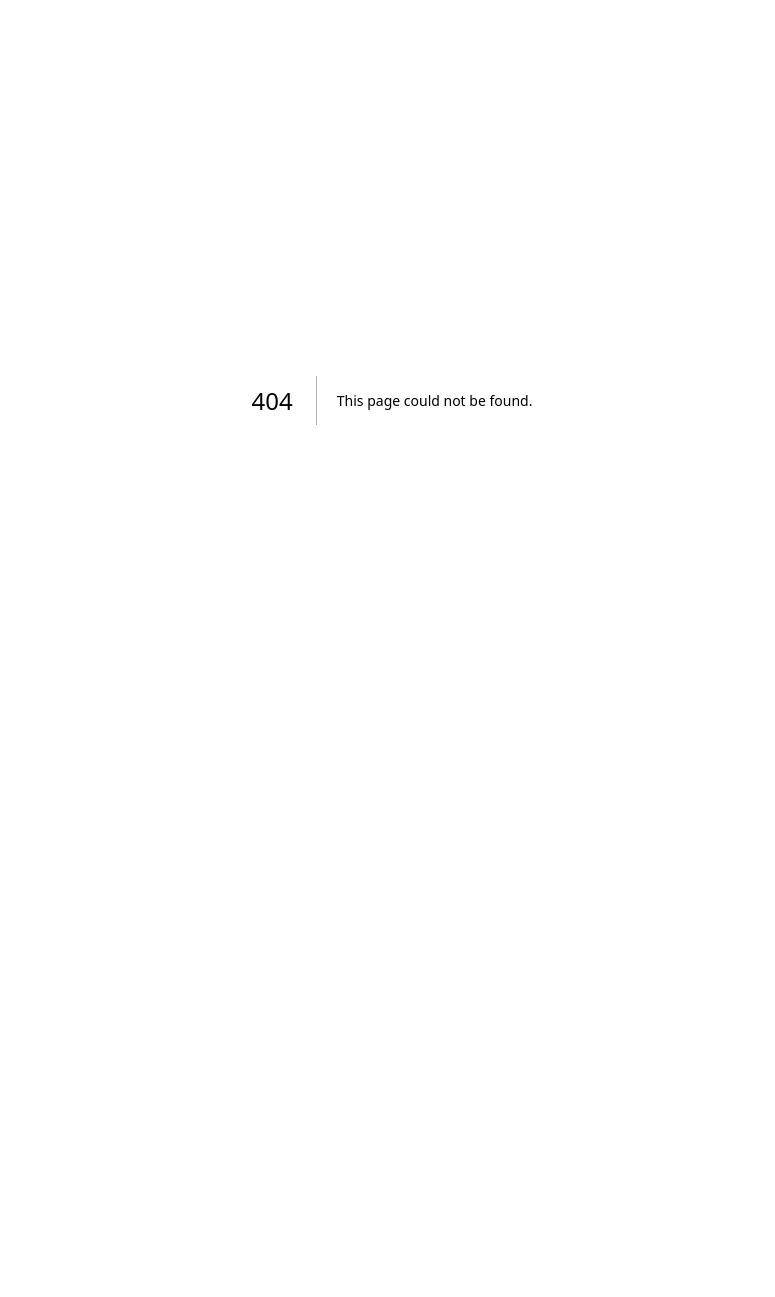
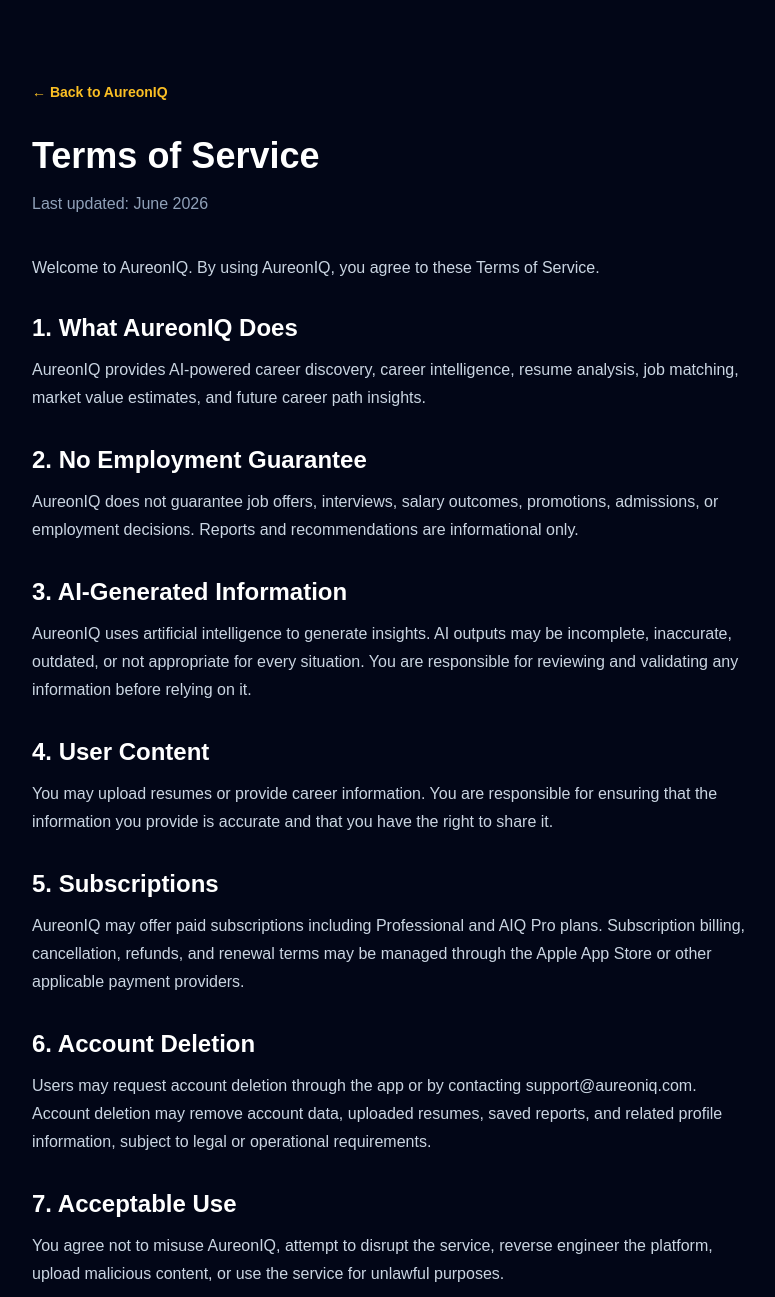
Before and after one commit to tbscheffler/aureoniq-web, a Next.js app: page /terms in a window 1280 px wide. Before the commit this address had no page. Shown: the top 1297 px of the page, without its empty margins (248-1023 px from the left). Before the commit the page ends 800 px from the top, so only its background shows below. Built offline with nearby package versions, Linux system fonts and the light colour scheme.

Commit message:
Add contact page

```diff
--- /dev/null
+++ b/app/contact/page.tsx
@@ -0,0 +1,76 @@
+export default function ContactPage() {
+    return (
+      <main className="min-h-screen bg-[#020617] text-white">
+        <section className="mx-auto max-w-4xl px-6 py-20">
+          <a href="/" className="text-sm font-bold text-[#FBBF24]">
+            ← Back to AureonIQ
+          </a>
+
+          <h1 className="mt-8 text-4xl font-black">
+            Contact AureonIQ
+          </h1>
+
+          <p className="mt-4 max-w-2xl text-lg text-slate-400">
+            We'd love to hear from you. Whether you're a professional exploring
+            career opportunities, a career coach, university partner, or simply
+            have feedback, reach out anytime.
+          </p>
+
+          <div className="mt-12 grid gap-6 md:grid-cols-2">
+            <div className="rounded-3xl bg-[#111827] p-8">
+              <p className="mb-3 text-sm font-black tracking-[0.25em] text-[#FBBF24]">
+                SUPPORT
+              </p>
+
+              <h2 className="text-2xl font-black">
+                Customer Support
+              </h2>
+
+              <p className="mt-4 text-slate-300">
+                Questions about your account, subscriptions, reports, resume
+                uploads, or technical issues.
+              </p>
+
+              <p className="mt-6 text-lg font-bold text-[#FBBF24]">
+                support@aureoniq.com
+              </p>
+            </div>
+
+            <div className="rounded-3xl bg-[#111827] p-8">
+              <p className="mb-3 text-sm font-black tracking-[0.25em] text-[#FBBF24]">
+                PARTNERSHIPS
+              </p>
+
+              <h2 className="text-2xl font-black">
+                Business & Partnerships
+              </h2>
+
+              <p className="mt-4 text-slate-300">
+                Interested in AureonIQ for career coaching, universities,
+                workforce development, or future enterprise solutions?
+              </p>
+
+              <p className="mt-6 text-lg font-bold text-[#FBBF24]">
+                support@aureoniq.com
+              </p>
+            </div>
+          </div>
+
+          <div className="mt-8 rounded-3xl bg-[#111827] p-8">
+            <p className="mb-3 text-sm font-black tracking-[0.25em] text-[#FBBF24]">
+              RESPONSE TIMES
+            </p>
+
+            <h2 className="text-2xl font-black">
+              We'll get back to you.
+            </h2>
+
+            <p className="mt-4 leading-8 text-slate-300">
+              We aim to respond to support and partnership inquiries within
+              1–2 business days.
+            </p>
+          </div>
+        </section>
+      </main>
+    );
+  }
--- /dev/null
+++ b/app/terms/page.tsx
@@ -0,0 +1,103 @@
+export default function TermsPage() {
+    return (
+      <main className="min-h-screen bg-[#020617] text-white">
+        <section className="mx-auto max-w-3xl px-6 py-20">
+          <a href="/" className="text-sm font-bold text-[#FBBF24]">
+            ← Back to AureonIQ
+          </a>
+
+          <h1 className="mt-8 text-4xl font-black">Terms of Service</h1>
+
+          <p className="mt-4 text-slate-400">Last updated: June 2026</p>
+
+          <div className="mt-10 space-y-8 text-slate-300">
+            <p>
+              Welcome to AureonIQ. By using AureonIQ, you agree to these Terms of
+              Service.
+            </p>
+
+            <section>
+              <h2 className="text-2xl font-bold text-white">1. What AureonIQ Does</h2>
+              <p className="mt-3 leading-7">
+                AureonIQ provides AI-powered career discovery, career intelligence,
+                resume analysis, job matching, market value estimates, and future
+                career path insights.
+              </p>
+            </section>
+
+            <section>
+              <h2 className="text-2xl font-bold text-white">2. No Employment Guarantee</h2>
+              <p className="mt-3 leading-7">
+                AureonIQ does not guarantee job offers, interviews, salary outcomes,
+                promotions, admissions, or employment decisions. Reports and
+                recommendations are informational only.
+              </p>
+            </section>
+
+            <section>
+              <h2 className="text-2xl font-bold text-white">3. AI-Generated Information</h2>
+              <p className="mt-3 leading-7">
+                AureonIQ uses artificial intelligence to generate insights. AI outputs
+                may be incomplete, inaccurate, outdated, or not appropriate for every
+                situation. You are responsible for reviewing and validating any
+                information before relying on it.
+              </p>
+            </section>
+
+            <section>
+              <h2 className="text-2xl font-bold text-white">4. User Content</h2>
+              <p className="mt-3 leading-7">
+                You may upload resumes or provide career information. You are
+                responsible for ensuring that the information you provide is accurate
+                and that you have the right to share it.
+              </p>
+            </section>
+
+            <section>
+              <h2 className="text-2xl font-bold text-white">5. Subscriptions</h2>
+              <p className="mt-3 leading-7">
+                AureonIQ may offer paid subscriptions including Professional and AIQ
+                Pro plans. Subscription billing, cancellation, refunds, and renewal
+                terms may be managed through the Apple App Store or other applicable
+                payment providers.
+              </p>
+            </section>
+
+            <section>
+              <h2 className="text-2xl font-bold text-white">6. Account Deletion</h2>
+              <p className="mt-3 leading-7">
+                Users may request account deletion through the app or by contacting
+                support@aureoniq.com. Account deletion may remove account data,
+                uploaded resumes, saved reports, and related profile information,
+                subject to legal or operational requirements.
+              </p>
+            </section>
+
+            <section>
+              <h2 className="text-2xl font-bold text-white">7. Acceptable Use</h2>
+              <p className="mt-3 leading-7">
+                You agree not to misuse AureonIQ, attempt to disrupt the service,
+                reverse engineer the platform, upload malicious content, or use the
+                service for unlawful purposes.
+              </p>
+            </section>
+
+            <section>
+              <h2 className="text-2xl font-bold text-white">8. Changes to the Service</h2>
+              <p className="mt-3 leading-7">
+                We may update, modify, suspend, or discontinue features at any time.
+                We may also update these Terms as the product evolves.
+              </p>
+            </section>
+
+            <section>
+              <h2 className="text-2xl font-bold text-white">9. Contact</h2>
+              <p className="mt-3 leading-7">
+                For questions about these Terms, contact support@aureoniq.com.
+              </p>
+            </section>
+          </div>
+        </section>
+      </main>
+    );
+  }
```
